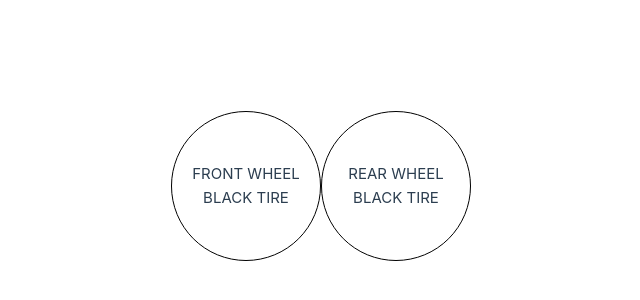
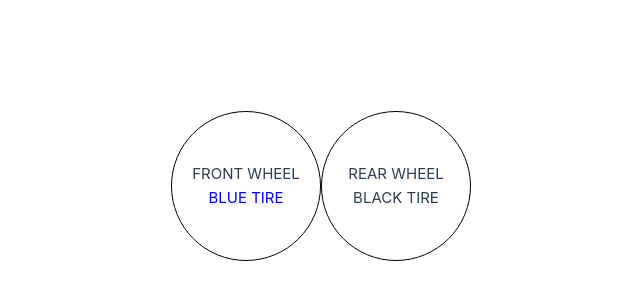
Before and after one commit to seedevk8s/vue-project-, a Vue app: page / in a window 1280 px wide. Shown: the part 214-514 px from the top of the page, without its empty margins (319-959 px from the left). Built offline with nearby package versions, Linux system fonts and the light colour scheme.

Commit message:
컴포넌트에 데이터를 전달하기

```diff
--- a/src/components/FrontWheel.vue
+++ b/src/components/FrontWheel.vue
@@ -5,7 +5,7 @@ import Tire from "@/components/Tire.vue";
 <template>
   <div class="frontWheel">
     <span>FRONT WHEEL</span>
-    <Tire/>
+    <Tire color="BLUE"/>
   </div>
 </template>
 
```
